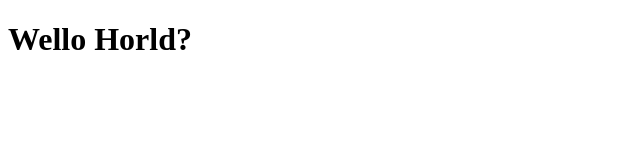
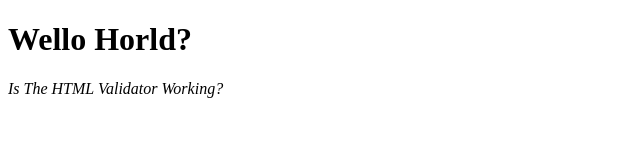
Before and after one commit to sahildadhwal/CS-Dictionary, a plain HTML site: page source/test.html in a window 1280 px wide. Shown: the whole page, without its empty margins (0-640 px from the left). Drawn offline with Linux system fonts and the light colour scheme.

Commit message:
updated test.html

```diff
--- a/source/test.html
+++ b/source/test.html
@@ -5,5 +5,6 @@
   </head>
   <body>
     <h1>Wello Horld?</h1>
+    <div><i>Is The HTML Validator Working?</i></div>
   </body>
 </html>
```
